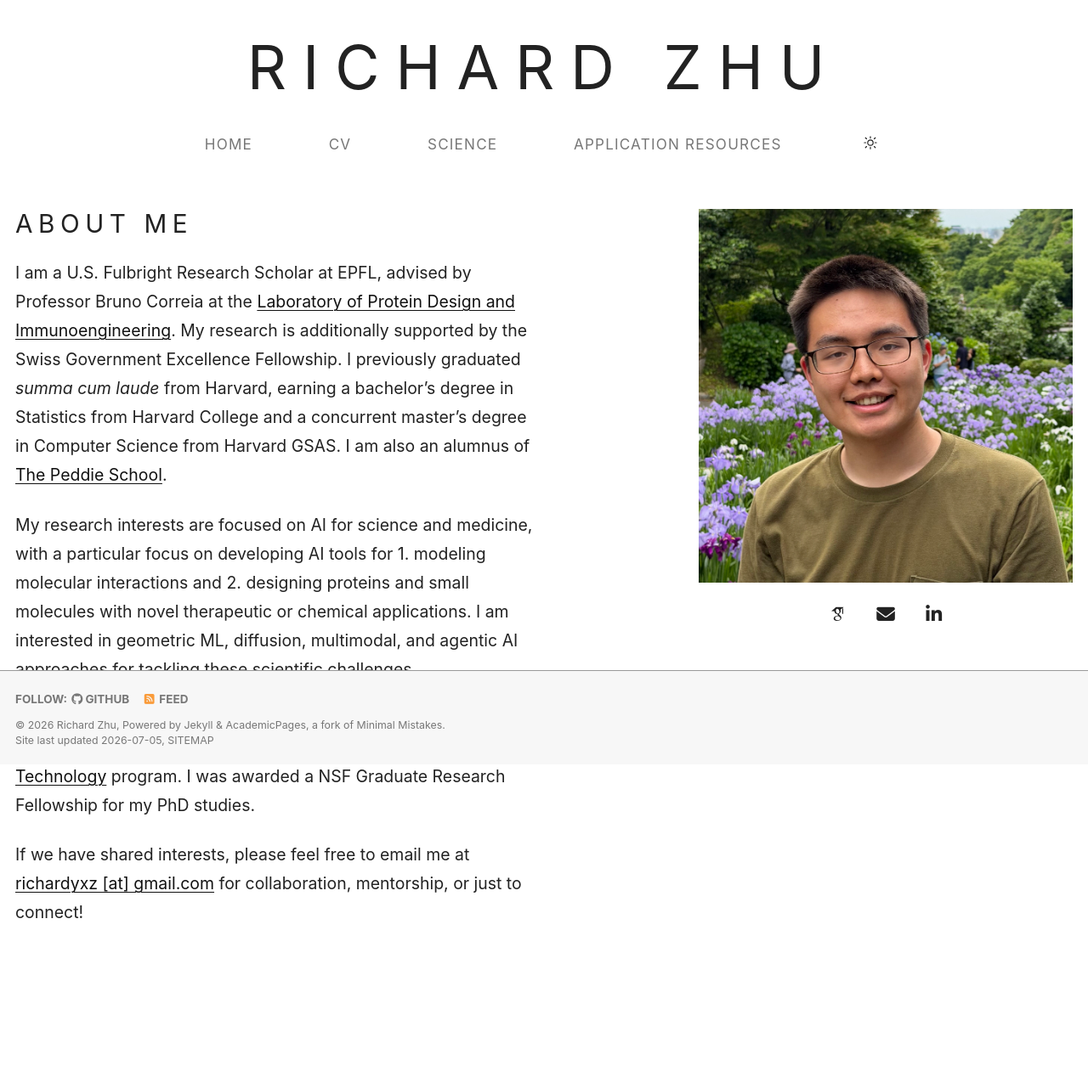
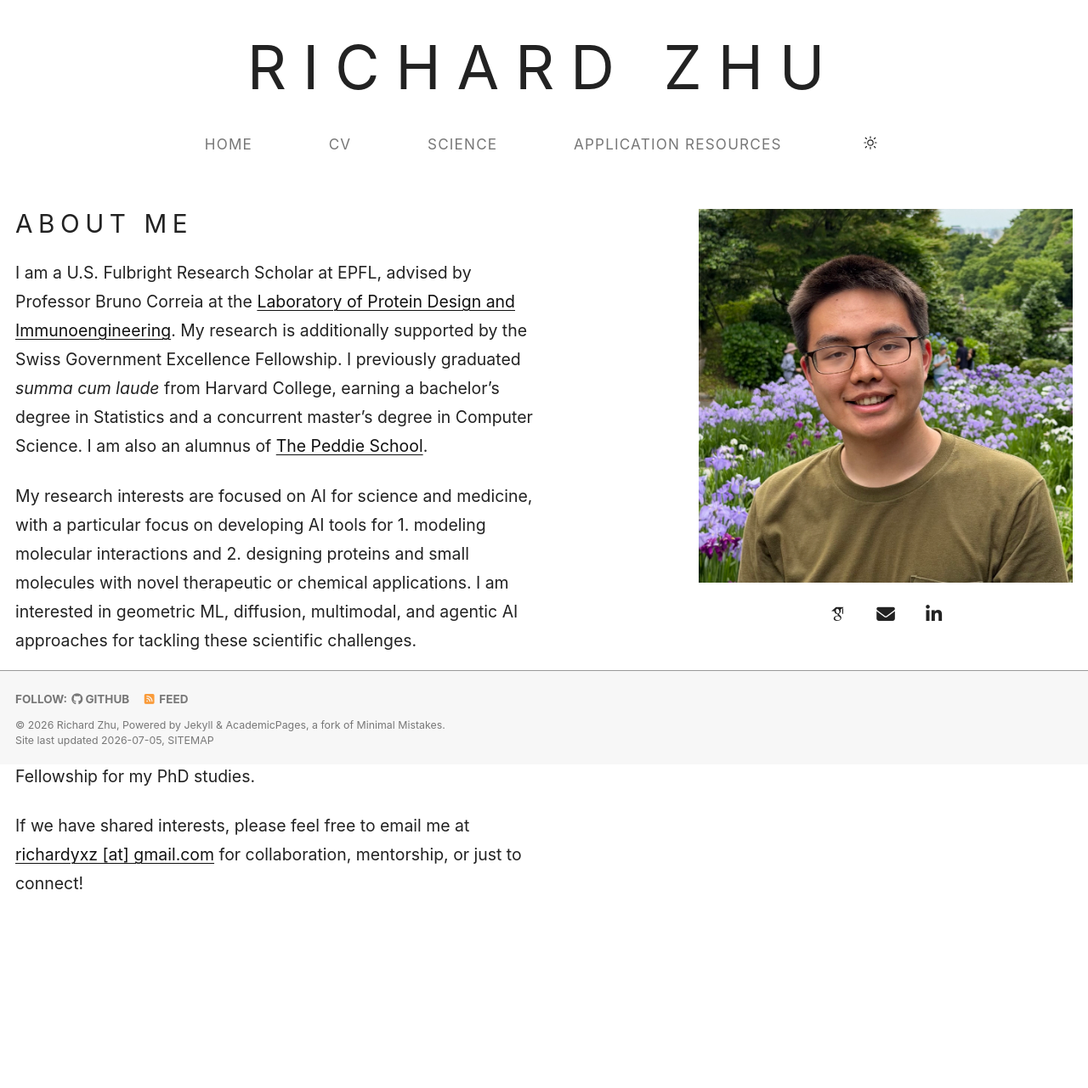
Before and after one commit to RichardZhu52/richardzhu52.github.io, a Jekyll site: the page built from _pages/about.md, in a window 1280 px wide. Shown: the whole page at 85% size. Built offline with Jekyll 4.4.1, drawn with Linux system fonts in a browser that asks for light colours; some web fonts are replaced; a script bundle is joined from its source files by our own code; library files that are not in the unit come from our copies; after the commit the page ends 1247 px from its top, so only the background shows below that.

Commit message:
bio update

```diff
--- a/_pages/about.md
+++ b/_pages/about.md
@@ -8,7 +8,7 @@ redirect_from:
   - /about.html
 ---
 
-I am a U.S. Fulbright Research Scholar at EPFL, advised by Professor Bruno Correia at the [Laboratory of Protein Design and Immunoengineering](https://www.epfl.ch/labs/lpdi/). My research is additionally supported by the Swiss Government Excellence Fellowship. I previously graduated *summa cum laude* from Harvard, earning a bachelor's degree in Statistics from Harvard College and a concurrent master's degree in Computer Science from Harvard GSAS. I am also an alumnus of [The Peddie School](https://peddie.org/).
+I am a U.S. Fulbright Research Scholar at EPFL, advised by Professor Bruno Correia at the [Laboratory of Protein Design and Immunoengineering](https://www.epfl.ch/labs/lpdi/). My research is additionally supported by the Swiss Government Excellence Fellowship. I previously graduated *summa cum laude* from Harvard College, earning a bachelor's degree in Statistics and a concurrent master's degree in Computer Science. I am also an alumnus of [The Peddie School](https://peddie.org/).
 
 My research interests are focused on AI for science and medicine, with a particular focus on developing AI tools for 1. modeling molecular interactions and 2. designing proteins and small molecules with novel therapeutic or chemical applications. I am interested in geometric ML, diffusion, multimodal, and agentic AI approaches for tackling these scientific challenges.
 
```
